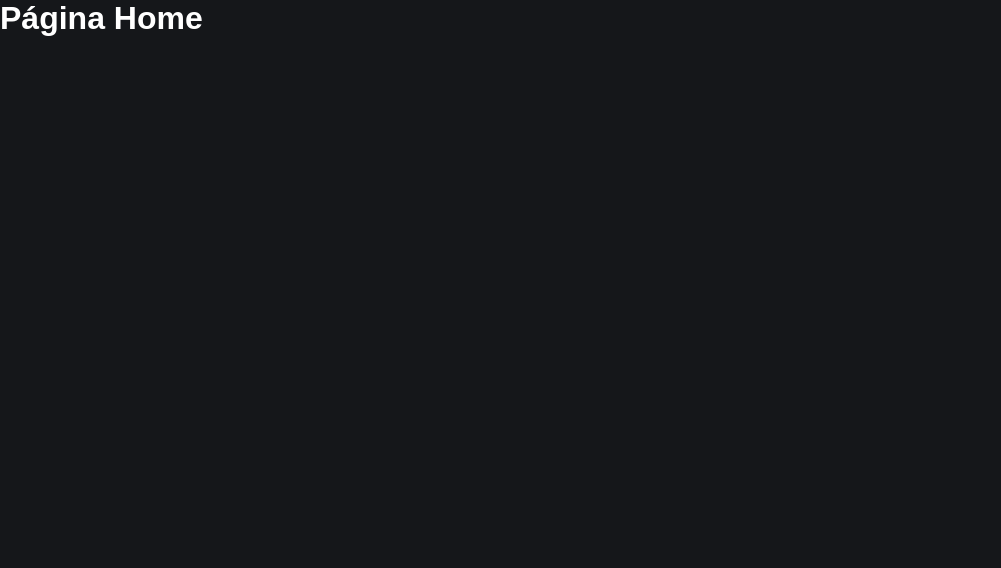
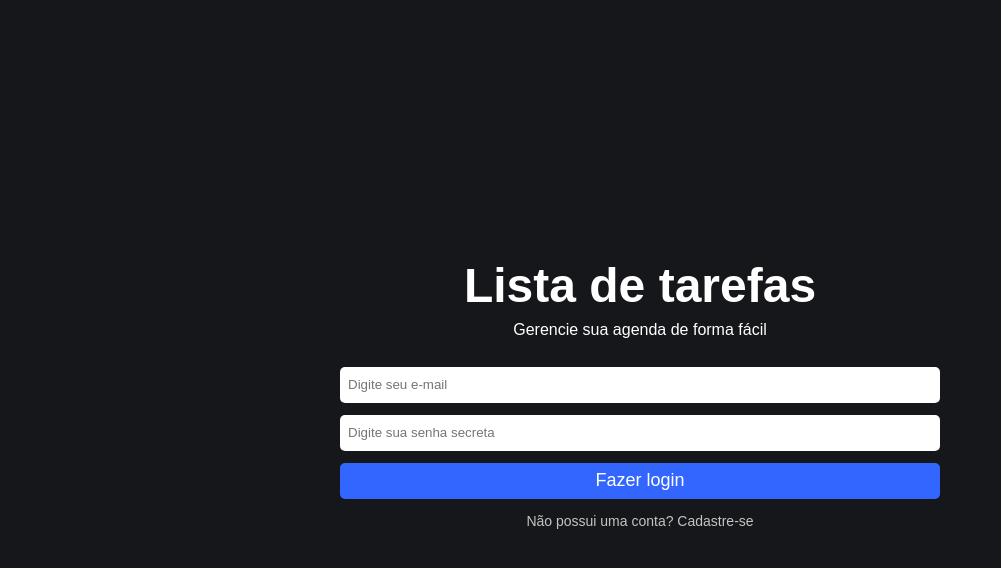
Before and after one commit to fernandoalbuquerqueponte/agendador-de-tasks, a React (Create React App) app: page / in a window 1280 px wide. Shown: the top 568 px of the page, without its empty margins (0-1001 px from the left). Built offline with nearby package versions, Linux system fonts and the light colour scheme.

Commit message:
feat: login page

```diff
--- a/src/pages/Home/home.css
+++ b/src/pages/Home/home.css
@@ -0,0 +1,54 @@
+.home-container {
+   display: flex;
+   flex-direction: column;
+   align-items: center;
+   justify-content: center;
+   height: 100vh;
+   width: 100%;
+}
+
+.home-container h1 {
+   font-size: 48px;
+   margin-bottom: 8px;
+}
+
+.home-container span {
+   margin-bottom: 28px;
+}
+
+.form {
+   display: flex;
+   flex-direction: column;
+   width: 90%;
+   max-width: 600px;
+}
+.form input {
+   border: 0;
+   margin-bottom: 12px;
+   height: 36px;
+   border-radius: 5px;
+   padding: 0 8px;
+}
+
+.form button {
+   height: 36px;
+   border: 0;
+   border-radius: 5px;
+   background-color: #3366ff;
+   color: #fff;
+   font-size: 18px;
+}
+
+.form textarea {
+   margin-bottom: 12px;
+   border: 0;
+   height: 90px;
+   resize: none;
+   border-radius: 5px;
+}
+.button-link {
+   color: #c4c4c4;
+   text-decoration: none;
+   margin: 14px 0;
+   font-size: 14px;
+}
--- a/src/pages/Home/index.jsx
+++ b/src/pages/Home/index.jsx
@@ -1,7 +1,44 @@
+import { useState } from "react"
+import "./home.css"
+import { Link } from "react-router-dom"
+
 export default function Home() {
+   const [email, setEmail] = useState("")
+   const [password, setPassword] = useState("")
+
+   function handleLogin(e) {
+      e.preventDefault()
+      if (email !== "" && password !== "") {
+         alert("deu tudo certo " + email)
+      } else {
+         alert("Preencha todos os campos")
+      }
+   }
+
    return (
-      <div>
-         <h1>Página Home</h1>
+      <div className="home-container">
+         <h1>Lista de tarefas</h1>
+         <span>Gerencie sua agenda de forma fácil</span>
+
+         <form className="form" onSubmit={handleLogin}>
+            <input
+               type="text"
+               placeholder="Digite seu e-mail"
+               value={email}
+               onChange={(e) => setEmail(e.target.value)}
+            />
+            <input
+               type="password"
+               autoComplete={false}
+               placeholder="Digite sua senha secreta"
+               value={password}
+               onChange={(e) => setPassword(e.target.value)}
+            />
+            <button type="submit">Fazer login</button>
+         </form>
+         <Link className="button-link" to="/register">
+            Não possui uma conta? Cadastre-se
+         </Link>
       </div>
    )
 }
```
